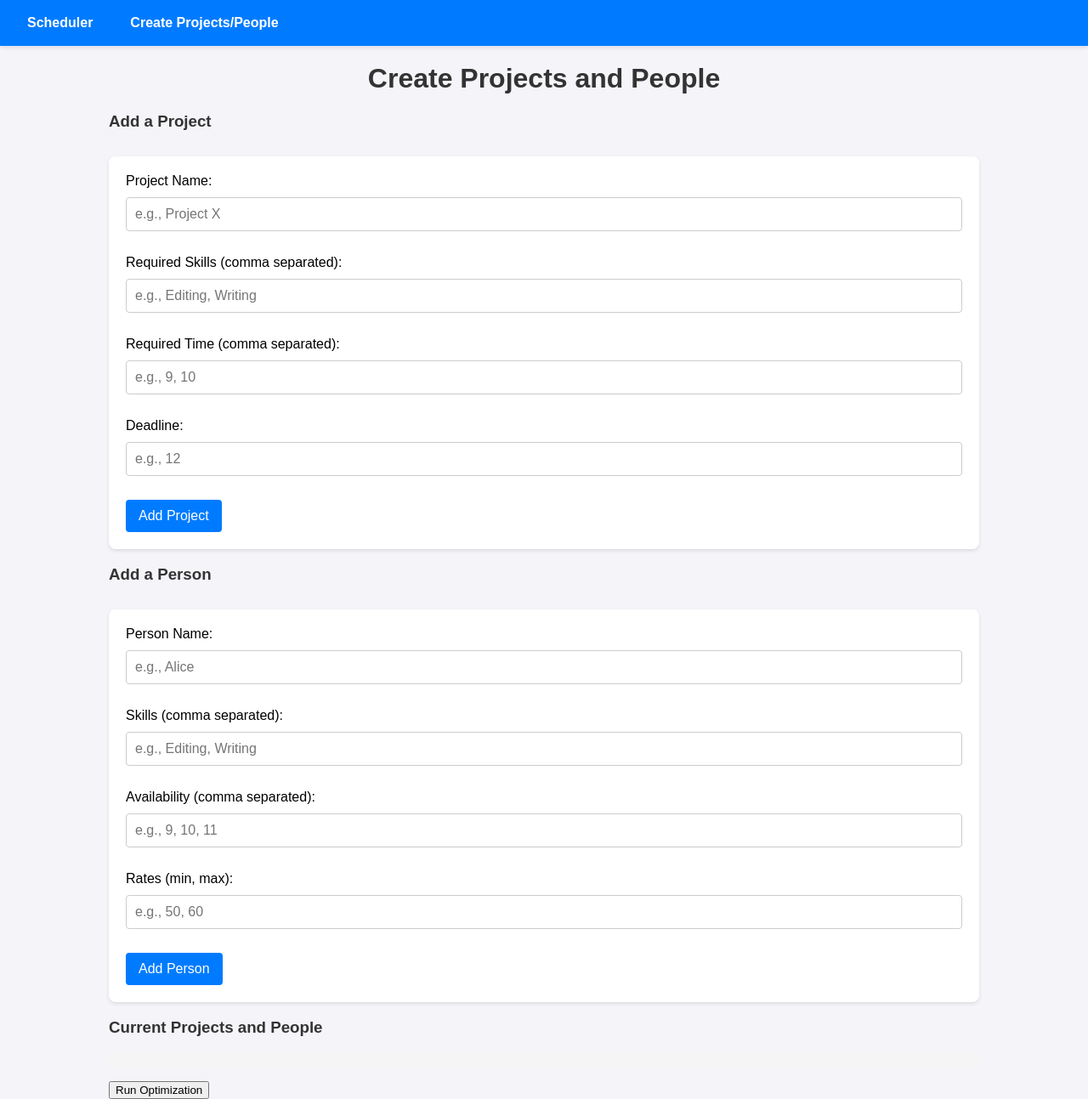
After one commit to AaravM11/ai-scheduler, a Flask app: page /create in a window 1280 px wide. The commit adds this page. Shown: the whole page at 85% size. Run offline with Flask 3, Linux system fonts and the light colour scheme.

Commit message:
adjusted scheduler

```diff
--- a/app.py
+++ b/app.py
@@ -7,6 +7,14 @@ app = Flask(__name__)
 @app.route('/')
 def home():
     return render_template('index.html')
+
+@app.route('/')
+def scheduler():
+    return render_template('index.html')
+
+@app.route('/create')
+def create():
+    return render_template('create.html')
 
 @app.route('/assign_projects', methods=['POST'])
 def assign_projects():
--- a/static/css/styles.css
+++ b/static/css/styles.css
@@ -20,6 +20,29 @@ h1 {
     margin: 0 auto;
 }
 
+/* Navbar Styling */
+nav {
+    background-color: #007BFF;
+    color: #fff;
+    padding: 10px 20px;
+    display: flex;
+    gap: 20px;
+    box-shadow: 0 2px 5px rgba(0, 0, 0, 0.1);
+}
+
+nav a {
+    color: #fff;
+    text-decoration: none;
+    font-weight: bold;
+    padding: 8px 12px;
+    border-radius: 5px;
+    transition: background 0.3s ease;
+}
+
+nav a:hover {
+    background-color: #0056b3;
+}
+
 /* Form Styling */
 form {
     background-color: #fff;
@@ -36,6 +59,7 @@ form input, form textarea {
     border: 1px solid #ccc;
     border-radius: 4px;
     font-size: 16px;
+    box-sizing: border-box;
 }
 
 form button {
@@ -46,6 +70,7 @@ form button {
     border-radius: 4px;
     font-size: 16px;
     cursor: pointer;
+    transition: background 0.3s ease;
 }
 
 form button:hover {
@@ -77,3 +102,16 @@ pre {
     color: #333;
     white-space: pre-wrap;
 }
+
+/* Responsive Design */
+@media (max-width: 768px) {
+    .container {
+        width: 95%;
+    }
+
+    nav {
+        flex-direction: column;
+        gap: 10px;
+        align-items: center;
+    }
+}
--- /dev/null
+++ b/static/js/create.js
@@ -0,0 +1,47 @@
+const projects = {};
+const people = {};
+
+document.getElementById('add-project-form').addEventListener('submit', (event) => {
+    event.preventDefault();
+    const name = document.getElementById('project-name').value;
+    const skills = document.getElementById('project-skills').value.split(',').map(s => s.trim());
+    const time = document.getElementById('project-time').value.split(',').map(t => parseInt(t.trim()));
+    const deadline = parseInt(document.getElementById('project-deadline').value);
+
+    projects[name] = { skills, time, deadline };
+    updateSummary();
+});
+
+document.getElementById('add-person-form').addEventListener('submit', (event) => {
+    event.preventDefault();
+    const name = document.getElementById('person-name').value;
+    const skills = document.getElementById('person-skills').value.split(',').map(s => s.trim());
+    const availability = document.getElementById('person-availability').value.split(',').map(a => parseInt(a.trim()));
+    const rates = document.getElementById('person-rates').value.split(',').map(r => parseInt(r.trim()));
+
+    people[name] = { skills, availability, rates };
+    updateSummary();
+});
+
+function updateSummary() {
+    const summary = document.getElementById('summary-content');
+    summary.textContent = `Projects:\n${JSON.stringify(projects, null, 2)}\n\nPeople:\n${JSON.stringify(people, null, 2)}`;
+}
+
+document.getElementById('run-optimization').addEventListener('click', async () => {
+    const response = await fetch('/assign_projects', {
+        method: 'POST',
+        headers: { 'Content-Type': 'application/json' },
+        body: JSON.stringify({
+            available_people: Object.keys(people),
+            skills: Object.fromEntries(Object.entries(people).map(([k, v]) => [k, v.skills])),
+            availability: Object.fromEntries(Object.entries(people).map(([k, v]) => [k, v.availability])),
+            projects,
+            rates: Object.fromEntries(Object.entries(people).map(([k, v]) => [k, v.rates])),
+            deadlines: Object.fromEntries(Object.entries(projects).map(([k, v]) => [k, v.deadline]))
+        })
+    });
+
+    const result = await response.json();
+    alert(`Assignments:\n${JSON.stringify(result.assignments, null, 2)}`);
+});
--- /dev/null
+++ b/templates/create.html
@@ -0,0 +1,65 @@
+<!DOCTYPE html>
+<html lang="en">
+<head>
+    <meta charset="UTF-8">
+    <meta name="viewport" content="width=device-width, initial-scale=1.0">
+    <title>Create Projects and People</title>
+    <link rel="stylesheet" href="{{ url_for('static', filename='css/styles.css') }}">
+</head>
+<body>
+
+    <!-- Navbar -->
+    <nav>
+        <a href="{{ url_for('scheduler') }}">Scheduler</a>
+        <a href="{{ url_for('create') }}">Create Projects/People</a>
+    </nav>
+
+    <div class="container">
+        <h1>Create Projects and People</h1>
+
+        <div id="create-form">
+            <h3>Add a Project</h3>
+            <form id="add-project-form">
+                <label for="project-name">Project Name:</label>
+                <input type="text" id="project-name" placeholder="e.g., Project X" required><br><br>
+
+                <label for="project-skills">Required Skills (comma separated):</label>
+                <input type="text" id="project-skills" placeholder="e.g., Editing, Writing" required><br><br>
+
+                <label for="project-time">Required Time (comma separated):</label>
+                <input type="text" id="project-time" placeholder="e.g., 9, 10" required><br><br>
+
+                <label for="project-deadline">Deadline:</label>
+                <input type="number" id="project-deadline" placeholder="e.g., 12" required><br><br>
+
+                <button type="submit">Add Project</button>
+            </form>
+
+            <h3>Add a Person</h3>
+            <form id="add-person-form">
+                <label for="person-name">Person Name:</label>
+                <input type="text" id="person-name" placeholder="e.g., Alice" required><br><br>
+
+                <label for="person-skills">Skills (comma separated):</label>
+                <input type="text" id="person-skills" placeholder="e.g., Editing, Writing" required><br><br>
+
+                <label for="person-availability">Availability (comma separated):</label>
+                <input type="text" id="person-availability" placeholder="e.g., 9, 10, 11" required><br><br>
+
+                <label for="person-rates">Rates (min, max):</label>
+                <input type="text" id="person-rates" placeholder="e.g., 50, 60" required><br><br>
+
+                <button type="submit">Add Person</button>
+            </form>
+        </div>
+
+        <div id="summary">
+            <h3>Current Projects and People</h3>
+            <pre id="summary-content"></pre>
+            <button id="run-optimization">Run Optimization</button>
+        </div>
+    </div>
+
+    <script src="{{ url_for('static', filename='js/create.js') }}"></script>
+</body>
+</html>
```
Also changed, not shown: templates/index.html (+7 -0 lines).
